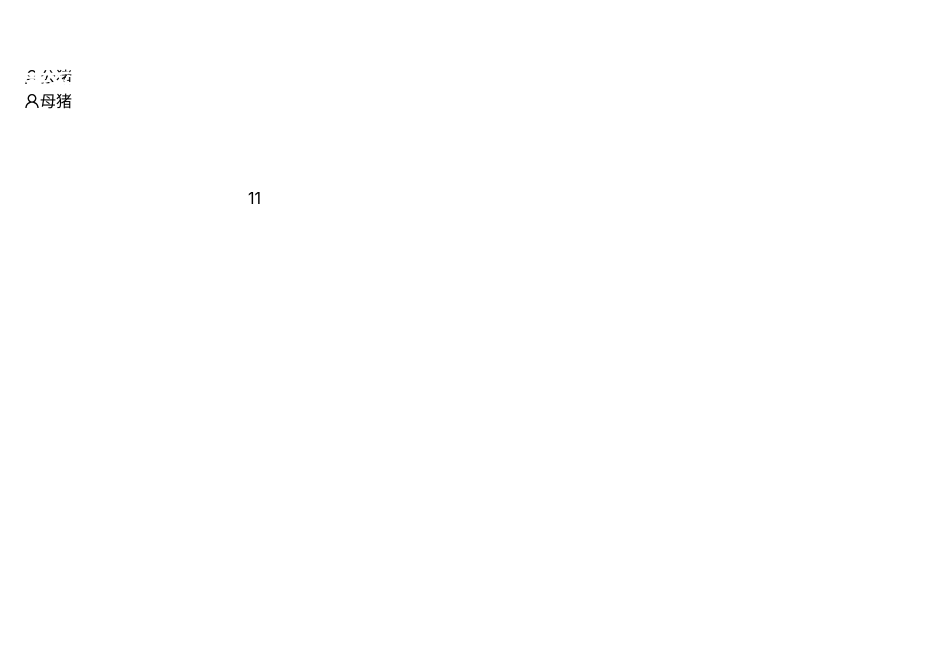
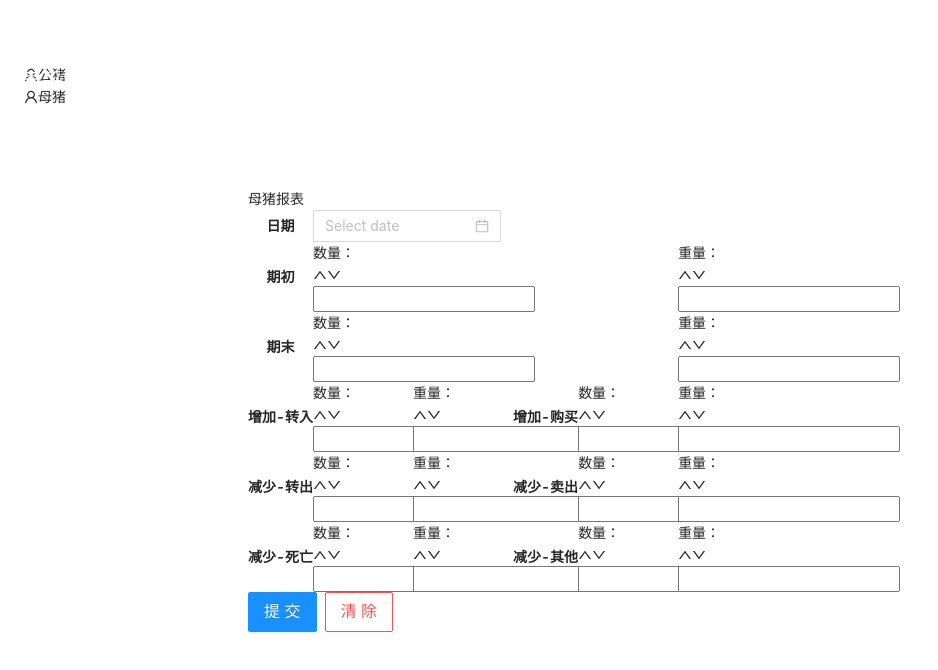
Before and after one commit to vater-und-sohn/schwein, a React (Vite) app: page /female in a window 1280 px wide. Shown: the top 670 px of the page, without its empty margins (0-938 px from the left). Built offline with nearby package versions, Linux system fonts and the light colour scheme.

Commit message:
✨ feat: 添加两个页面

```diff
--- a/src/pages/female.tsx
+++ b/src/pages/female.tsx
@@ -1,5 +1,128 @@
 import React from 'react';
+import { InputNumber, Button, Descriptions, Divider } from 'antd';
+import { DatePicker } from '@/components';
 
 export default function Home(): JSX.Element {
-  return <div style={{ marginTop: 100 }}>11</div>;
+  return (
+    <div style={{ marginTop: 100 }}>
+      <Descriptions title="母猪报表" bordered>
+        <Descriptions.Item label="日期" span={3}>
+          <DatePicker />
+        </Descriptions.Item>
+
+        <Descriptions.Item label="期初" span={4}>
+          <div style={{ display: 'flex', justifyContent: 'space-between' }}>
+            <div>
+              数量：
+              <InputNumber size="large" style={{ width: 100 }} />
+            </div>
+            <div>
+              重量：
+              <InputNumber size="large" style={{ width: 100 }} />
+            </div>
+          </div>
+        </Descriptions.Item>
+
+        <Descriptions.Item label="期末" span={4}>
+          <div style={{ display: 'flex', justifyContent: 'space-between' }}>
+            <div>
+              数量：
+              <InputNumber size="large" style={{ width: 100 }} />
+            </div>
+            <div>
+              重量：
+              <InputNumber size="large" style={{ width: 100 }} />
+            </div>
+          </div>
+        </Descriptions.Item>
+
+        <Descriptions.Item label="增加-转入" span={2}>
+          <div style={{ display: 'flex', justifyContent: 'space-between' }}>
+            <div>
+              数量：
+              <InputNumber size="large" style={{ width: 100 }} />
+            </div>
+            <div>
+              重量：
+              <InputNumber size="large" style={{ width: 100 }} />
+            </div>
+          </div>
+        </Descriptions.Item>
+
+        <Descriptions.Item label="增加-购买" span={2}>
+          <div style={{ display: 'flex', justifyContent: 'space-between' }}>
+            <div>
+              数量：
+              <InputNumber size="large" style={{ width: 100 }} />
+            </div>
+            <div>
+              重量：
+              <InputNumber size="large" style={{ width: 100 }} />
+            </div>
+          </div>
+        </Descriptions.Item>
+
+        <Descriptions.Item label="减少-转出" span={2}>
+          <div style={{ display: 'flex', justifyContent: 'space-between' }}>
+            <div>
+              数量：
+              <InputNumber size="large" style={{ width: 100 }} />
+            </div>
+            <div>
+              重量：
+              <InputNumber size="large" style={{ width: 100 }} />
+            </div>
+          </div>
+        </Descriptions.Item>
+
+        <Descriptions.Item label="减少-卖出" span={2}>
+          <div style={{ display: 'flex', justifyContent: 'space-between' }}>
+            <div>
+              数量：
+              <InputNumber size="large" style={{ width: 100 }} />
+            </div>
+            <div>
+              重量：
+              <InputNumber size="large" style={{ width: 100 }} />
+            </div>
+          </div>
+        </Descriptions.Item>
+
+        <Descriptions.Item label="减少-死亡" span={2}>
+          <div style={{ display: 'flex', justifyContent: 'space-between' }}>
+            <div>
+              数量：
+              <InputNumber size="large" style={{ width: 100 }} />
+            </div>
+            <div>
+              重量：
+              <InputNumber size="large" style={{ width: 100 }} />
+            </div>
+          </div>
+        </Descriptions.Item>
+
+        <Descriptions.Item label="减少-其他">
+          <div style={{ display: 'flex', justifyContent: 'space-between' }}>
+            <div>
+              数量：
+              <InputNumber size="large" style={{ width: 100 }} />
+            </div>
+            <div>
+              重量：
+              <InputNumber size="large" style={{ width: 100 }} />
+            </div>
+          </div>
+        </Descriptions.Item>
+      </Descriptions>
+
+      <Divider />
+
+      <Button size="large" type="primary">
+        提交
+      </Button>
+      <Button danger size="large" style={{ marginLeft: 8 }}>
+        清除
+      </Button>
+    </div>
+  );
 }
--- a/src/pages/male.tsx
+++ b/src/pages/male.tsx
@@ -1,173 +1,128 @@
-import React, { useState } from 'react';
-import { Form, Select, InputNumber, Button, message } from 'antd';
-import dayjs from 'dayjs';
+import React from 'react';
+import { InputNumber, Button, Descriptions, Divider } from 'antd';
 import { DatePicker } from '@/components';
-import { PostRecord } from '@/services/record';
-
-const FormItem = Form.Item;
-const Option = Select.Option;
 
 export default function Home(): JSX.Element {
-  const [form] = Form.useForm();
-  const [periodType, setPeriodType] = useState('0');
-
-  const submitVal = async () => {
-    const data = form.getFieldsValue();
-    try {
-      await PostRecord({
-        date_time: data.dateTime.format('YYYY-MM-DD'),
-        pig_type: +data.pigType,
-        period_type: +data.periodType,
-        change_reason: +data.changeReason,
-        pig_num: data.pigNum,
-        pig_weight: data.pigWeight,
-      });
-
-      message.info('添加成功');
-    } catch (e) {
-      message.error('添加失败');
-    }
-  };
-
-  const resetVal = () => {
-    form.resetFields();
-  };
-
-  const onValChange = (changedValues: any) => {
-    // periodType 改变时需要切换 changeReason
-    if (Object.prototype.hasOwnProperty.call(changedValues, 'periodType')) {
-      setPeriodType(() => changedValues['periodType']);
-
-      if (changedValues['periodType'] === '1') {
-        // 改变为增加时 选择增加默认值
-        form.setFieldsValue([
-          {
-            name: 'changeReason',
-            value: '0',
-          },
-        ]);
-      } else if (changedValues['periodType'] === '2') {
-        // 改变为减少时 选择减少默认值
-        form.setFieldsValue([
-          {
-            name: 'changeReason',
-            value: '2',
-          },
-        ]);
-      }
-    }
-  };
-
   return (
     <div style={{ marginTop: 100 }}>
-      <Form
-        layout="horizontal"
-        form={form}
-        onValuesChange={onValChange}
-        initialValues={{
-          dateTime: dayjs(),
-          pigType: '0',
-          periodType: '0',
-          changeReason: '0',
-          pigNum: 0,
-          pigWeight: 0,
-        }}
-      >
-        <FormItem
-          label="日期"
-          labelCol={{ span: 10 }}
-          wrapperCol={{ span: 8 }}
-          name="dateTime"
-        >
-          <DatePicker name="startDate" />
-        </FormItem>
+      <Descriptions title="公猪报表" bordered>
+        <Descriptions.Item label="日期" span={3}>
+          <DatePicker />
+        </Descriptions.Item>
 
-        <FormItem
-          label="种类"
-          labelCol={{ span: 10 }}
-          wrapperCol={{ span: 8 }}
-          name="pigType"
-        >
-          <Select size="large" style={{ width: 192 }}>
-            <Option value="0">公猪</Option>
-            <Option value="1">母猪</Option>
-          </Select>
-        </FormItem>
+        <Descriptions.Item label="期初" span={4}>
+          <div style={{ display: 'flex', justifyContent: 'space-between' }}>
+            <div>
+              数量：
+              <InputNumber size="large" style={{ width: 100 }} />
+            </div>
+            <div>
+              重量：
+              <InputNumber size="large" style={{ width: 100 }} />
+            </div>
+          </div>
+        </Descriptions.Item>
 
-        <FormItem
-          label="增减时期"
-          labelCol={{ span: 10 }}
-          wrapperCol={{ span: 8 }}
-          name="periodType"
-        >
-          <Select size="large" style={{ width: 192 }}>
-            <Option value="0">期初</Option>
-            <Option value="1">增加</Option>
-            <Option value="2">减少</Option>
-            <Option value="3">期末</Option>
-          </Select>
-        </FormItem>
+        <Descriptions.Item label="期末" span={4}>
+          <div style={{ display: 'flex', justifyContent: 'space-between' }}>
+            <div>
+              数量：
+              <InputNumber size="large" style={{ width: 100 }} />
+            </div>
+            <div>
+              重量：
+              <InputNumber size="large" style={{ width: 100 }} />
+            </div>
+          </div>
+        </Descriptions.Item>
 
-        {periodType === '1' || periodType === '2' ? (
-          <FormItem
-            label="增减原因"
-            labelCol={{ span: 10 }}
-            wrapperCol={{ span: 8 }}
-            name="changeReason"
-          >
-            <Select size="large" style={{ width: 192 }}>
-              {periodType === '1' ? (
-                <>
-                  <Option value="0">转群</Option>
-                  <Option value="1">购入调拨</Option>
-                </>
-              ) : (
-                <>
-                  <Option value="2">转群</Option>
-                  <Option value="3">出售（转出）</Option>
-                  <Option value="4">死亡</Option>
-                  <Option value="5">淘汰</Option>
-                </>
-              )}
-            </Select>
-          </FormItem>
-        ) : null}
+        <Descriptions.Item label="增加-转入" span={2}>
+          <div style={{ display: 'flex', justifyContent: 'space-between' }}>
+            <div>
+              数量：
+              <InputNumber size="large" style={{ width: 100 }} />
+            </div>
+            <div>
+              重量：
+              <InputNumber size="large" style={{ width: 100 }} />
+            </div>
+          </div>
+        </Descriptions.Item>
 
-        <FormItem
-          label="头数"
-          labelCol={{ span: 10 }}
-          wrapperCol={{ span: 8 }}
-          name="pigNum"
-        >
+        <Descriptions.Item label="增加-购买" span={2}>
+          <div style={{ display: 'flex', justifyContent: 'space-between' }}>
+            <div>
+              数量：
               <InputNumber size="large" style={{ width: 100 }} />
-        </FormItem>
+            </div>
+            <div>
+              重量：
+              <InputNumber size="large" style={{ width: 100 }} />
+            </div>
+          </div>
+        </Descriptions.Item>
 
-        <FormItem
-          label="重量"
-          labelCol={{ span: 10 }}
-          wrapperCol={{ span: 8 }}
-          name="pigWeight"
-        >
+        <Descriptions.Item label="减少-转出" span={2}>
+          <div style={{ display: 'flex', justifyContent: 'space-between' }}>
+            <div>
+              数量：
               <InputNumber size="large" style={{ width: 100 }} />
-        </FormItem>
+            </div>
+            <div>
+              重量：
+              <InputNumber size="large" style={{ width: 100 }} />
+            </div>
+          </div>
+        </Descriptions.Item>
 
-        <FormItem
-          style={{ marginTop: 48 }}
-          wrapperCol={{ span: 10, offset: 10 }}
-        >
-          <Button size="large" type="primary" onClick={submitVal}>
+        <Descriptions.Item label="减少-卖出" span={2}>
+          <div style={{ display: 'flex', justifyContent: 'space-between' }}>
+            <div>
+              数量：
+              <InputNumber size="large" style={{ width: 100 }} />
+            </div>
+            <div>
+              重量：
+              <InputNumber size="large" style={{ width: 100 }} />
+            </div>
+          </div>
+        </Descriptions.Item>
+
+        <Descriptions.Item label="减少-死亡" span={2}>
+          <div style={{ display: 'flex', justifyContent: 'space-between' }}>
+            <div>
+              数量：
+              <InputNumber size="large" style={{ width: 100 }} />
+            </div>
+            <div>
+              重量：
+              <InputNumber size="large" style={{ width: 100 }} />
+            </div>
+          </div>
+        </Descriptions.Item>
+
+        <Descriptions.Item label="减少-其他">
+          <div style={{ display: 'flex', justifyContent: 'space-between' }}>
+            <div>
+              数量：
+              <InputNumber size="large" style={{ width: 100 }} />
+            </div>
+            <div>
+              重量：
+              <InputNumber size="large" style={{ width: 100 }} />
+            </div>
+          </div>
+        </Descriptions.Item>
+      </Descriptions>
+
+      <Divider />
+
+      <Button size="large" type="primary">
         提交
       </Button>
-          <Button
-            danger
-            size="large"
-            style={{ marginLeft: 8 }}
-            onClick={resetVal}
-          >
+      <Button danger size="large" style={{ marginLeft: 8 }}>
         清除
       </Button>
-        </FormItem>
-      </Form>
     </div>
   );
 }
```
Lines whose indentation alone changed are shown as unchanged.
